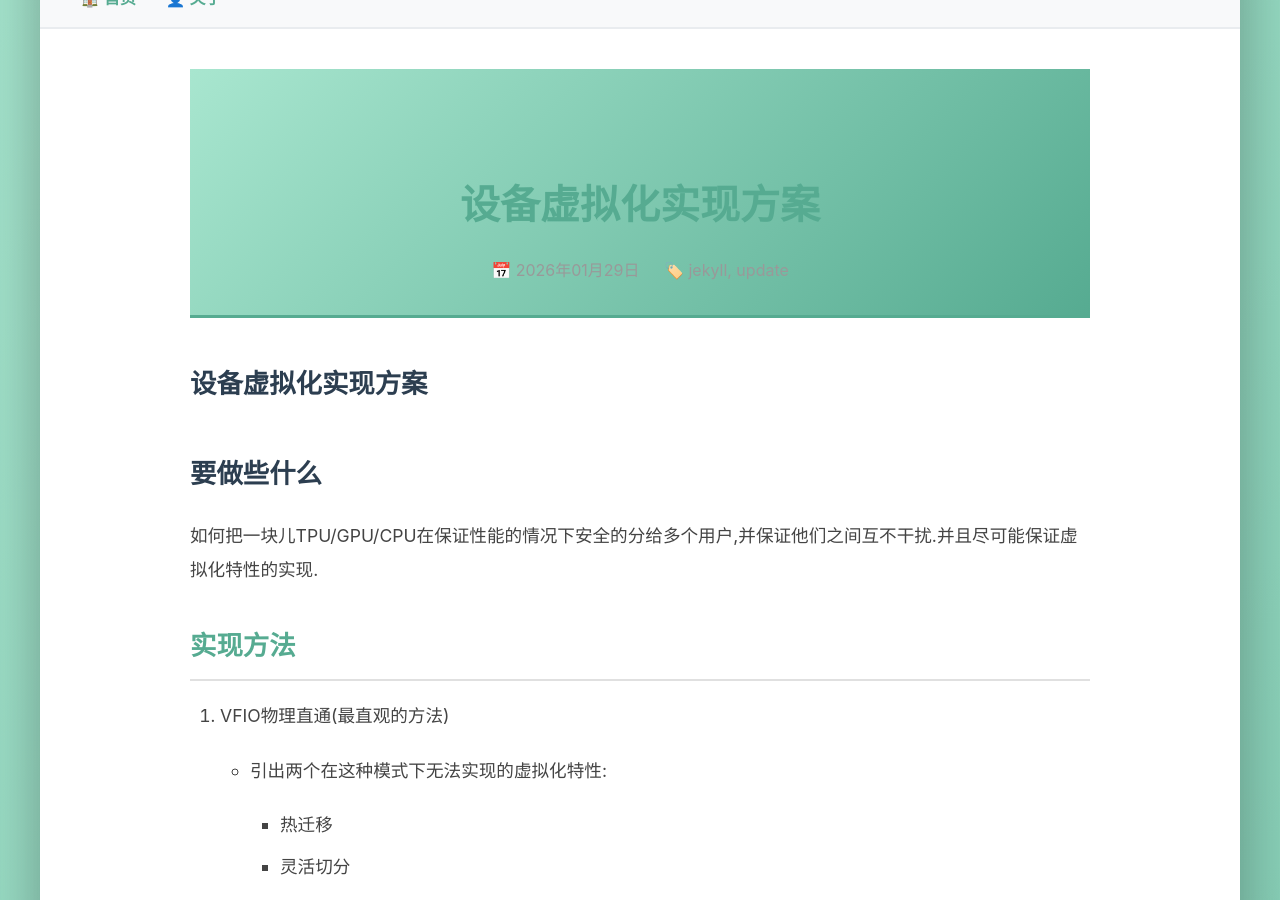
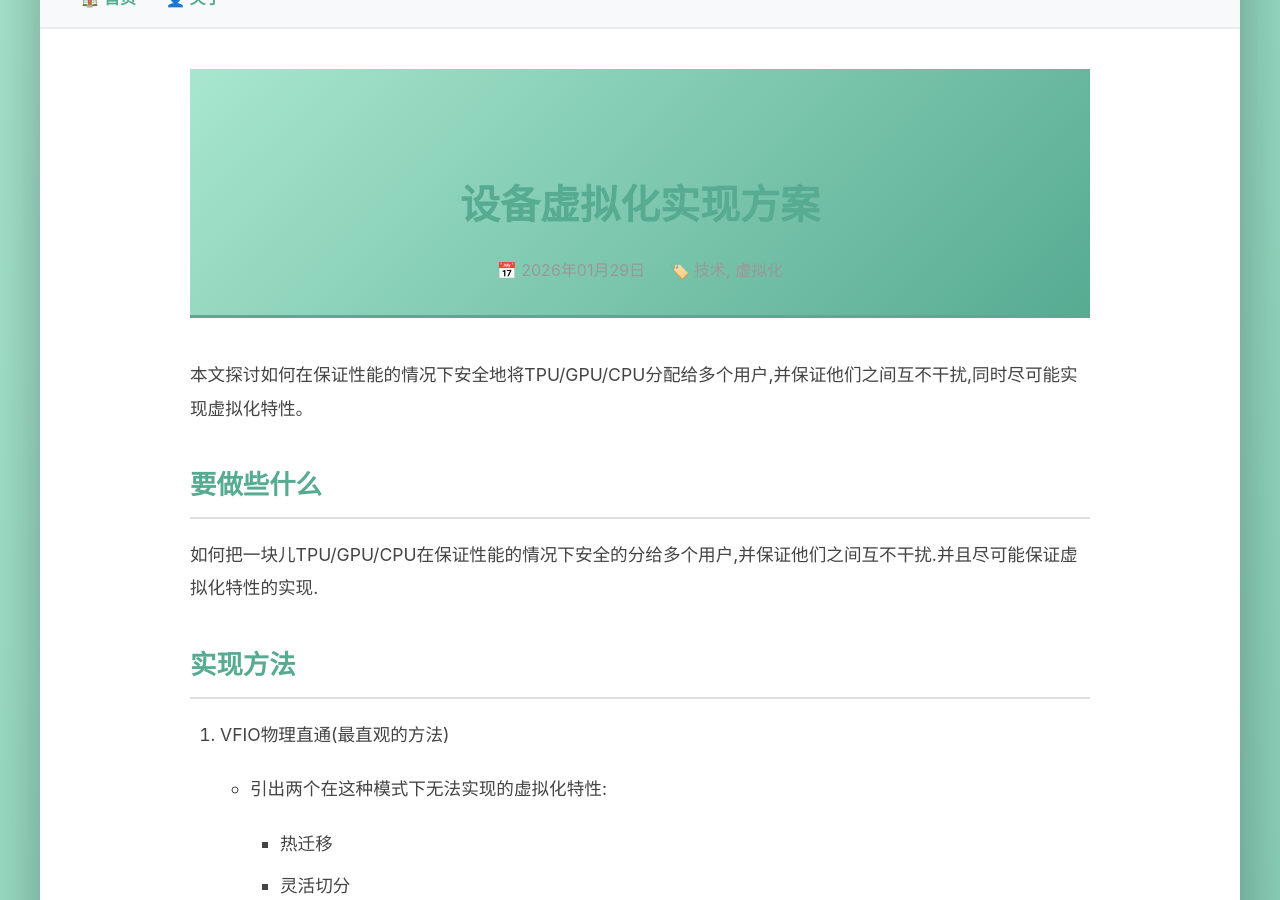
Before and after one commit to rabbity0114/rabbity0114.github.io, a Jekyll site: the page built from _posts/2024-01-29-设备虚拟化实现方案.md, in a window 1280 px wide and 900 px high, scrolled down 305 px. Built offline with Jekyll 4.4.1, drawn with Linux system fonts in a browser that asks for light colours.

Commit message:
添加文章摘要并优化分类

```diff
--- a/_posts/2024-01-29-设备虚拟化实现方案.md
+++ b/_posts/2024-01-29-设备虚拟化实现方案.md
@@ -2,12 +2,13 @@
 layout: post
 title: "设备虚拟化实现方案"
 date: 2026-01-29 14:00:00 +0800
-categories: jekyll update
+categories: 技术 虚拟化
+excerpt: "深入探讨如何在保证性能的情况下安全地将TPU/GPU/CPU分配给多个用户,并保证他们之间互不干扰。介绍VFIO物理直通、SR-IOV、VFIO MDEV、MIG等多种虚拟化实现方法及其核心框架。"
 ---
 
-# 设备虚拟化实现方案
+本文探讨如何在保证性能的情况下安全地将TPU/GPU/CPU分配给多个用户,并保证他们之间互不干扰,同时尽可能实现虚拟化特性。
 
-# 要做些什么
+## 要做些什么
 
 如何把一块儿TPU/GPU/CPU在保证性能的情况下安全的分给多个用户,并保证他们之间互不干扰.并且尽可能保证虚拟化特性的实现.
 
```
